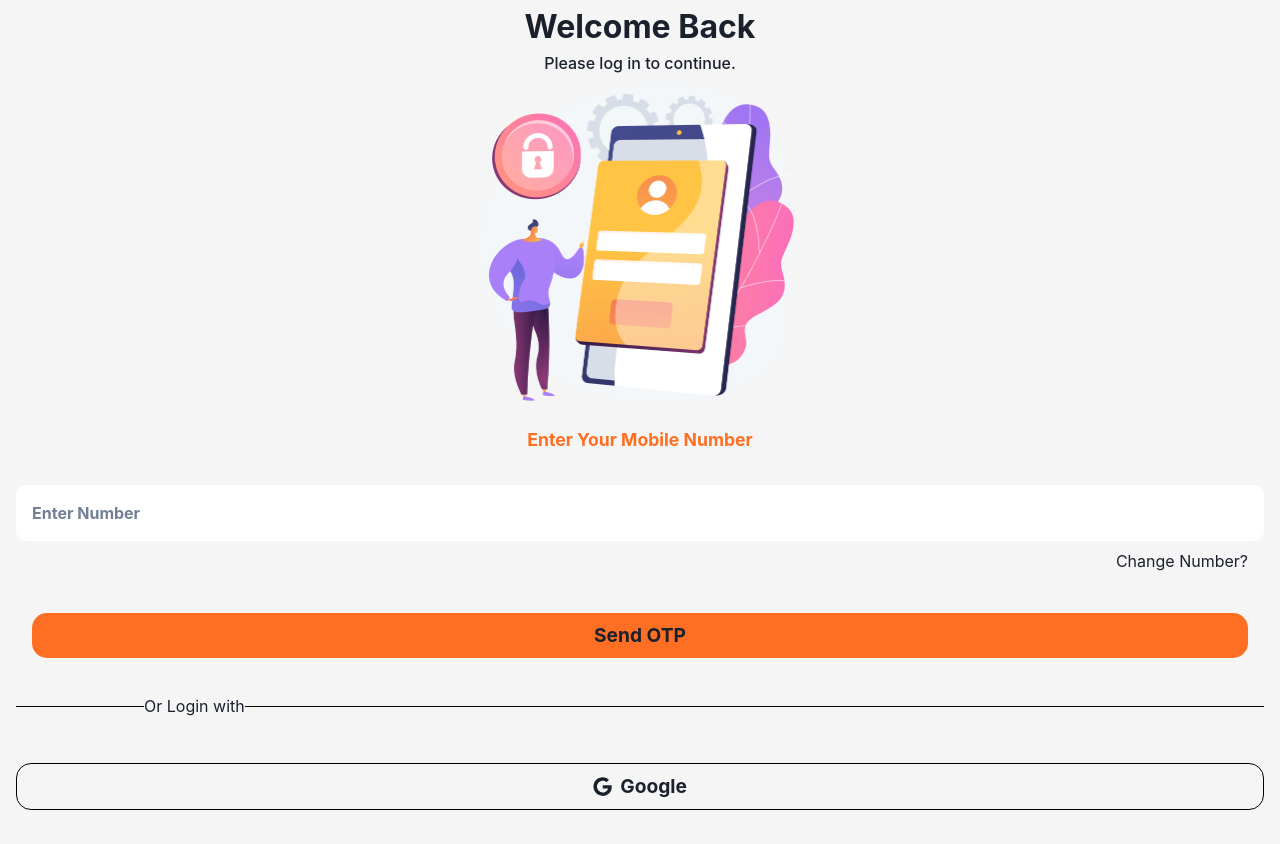
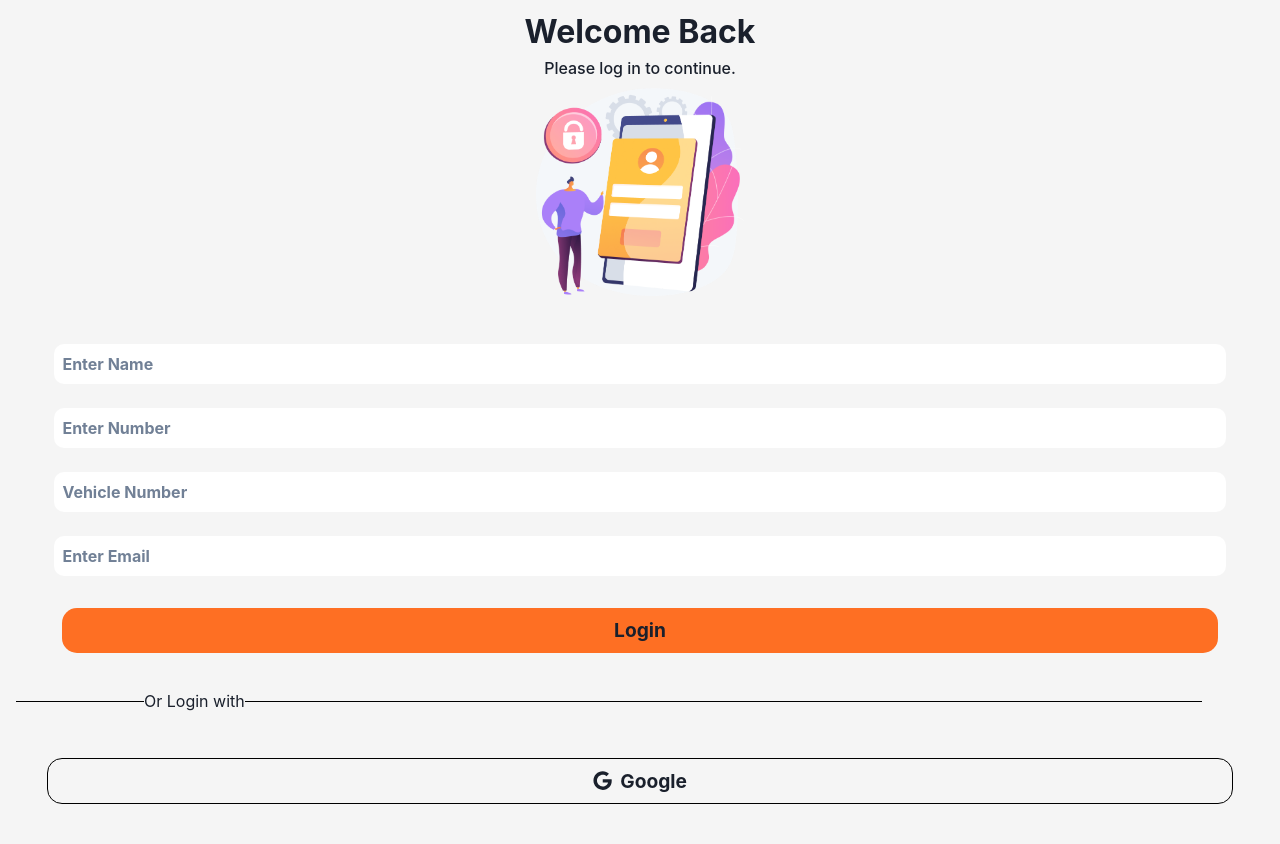
Before and after one commit to CodeshShubh/atteno-Attendance-full-stack-app, a React (Vite) app in the folder frontend/: page /login in a window 1280 px wide. Built offline with nearby package versions, Linux system fonts and the light colour scheme.

Commit message:
remove firebase and update frontend code

```diff
--- a/frontend/src/App.jsx
+++ b/frontend/src/App.jsx
@@ -34,6 +34,7 @@ function App() {
           <Route path='/login' element={<MLogin/> }/>
           <Route path='/user' element={<MUserProfile/> }/>
 
+
                  {/* for Admin dashboard */}
           <Route path='/adminlogin' element={<MAdminLogin/> }/>
           <Route path='/admindashboard' element={<MDashboard/> }/>
@@ -43,10 +44,6 @@ function App() {
           <Route path='/DriverBranch' element={<DriverBranch/> }/>
           <Route path='/AddDrivers' element={<AddDrivers/> }/>
 
-
-
-
-
         </Routes>
       </Router>
       </ChakraProvider>
--- a/frontend/src/components/Home/MHome.jsx
+++ b/frontend/src/components/Home/MHome.jsx
@@ -35,7 +35,7 @@ export default MHome;
 
 
 export const MainNavBarContainer = styled.div`
-max-width: 1440px;
+ max-width: 100%; /* Adjust to fit within the viewport */
 max-height: 844px;
 margin: 0 auto;
 background-color: #8C5CB3;
--- a/frontend/src/components/Login/MLogin.jsx
+++ b/frontend/src/components/Login/MLogin.jsx
@@ -1,150 +1,135 @@
 import styled from "styled-components";
 import { FaGoogle } from "react-icons/fa";
-
-
-import loginImg from '../../assets/LoginImage.png'
+import loginImg from '../../assets/LoginImage.png';
 import { MainNavBarContainer, OrangeButton } from "../Home/MHome";
 import { useState } from "react";
 
+
 const MLogin = () => {
-  const [isOtpSent, setIsOtpSent] = useState(false);
-  const [mobileNumber, setMobileNumber] = useState("");
-  const [otp, setOtp] = useState("");
+  const [Drivername, setDrivername] = useState("");
+  const [DriverMobileNumber, setDriverMobileNumber] = useState("");
+  const [vehicleNumber, vehicleNumberset] = useState("");
+  const [Driveremail, setDriveremail] = useState("");
 
 
-  const handleNumberSubmit = (e) => {
+
+
+
+  const LoginHandler = async (e) => {
     e.preventDefault();
-    console.log("Mobile Number:", mobileNumber);
-    setIsOtpSent(true);
-  };
 
-  const handleOtpSubmit = (e) => {
-    e.preventDefault();
-    console.log("Entered OTP:", otp);
-    // Add any further logic for OTP submission here
   };
 
 
 
-
   return (
-    <LoginPageConatiner>
+    <LoginPageContainer>
       <div className="TopHeading">
         <h1>Welcome Back</h1>
         <p>Please log in to continue.</p>
       </div>
       <div className="loginImg">
-        <img src={loginImg} alt="loginImg"/>
+        <img src={loginImg} alt="loginImg" />
       </div>
-      <form onSubmit={isOtpSent ? handleOtpSubmit : handleNumberSubmit}>
-        <h1>Enter Your Mobile Number</h1>
-        {
-          isOtpSent ?
-          <input onChange={(e)=>setOtp(e.target.value)}
-          value={otp}
-          type="number"
-          placeholder="Enter OTP"
-          />   :  <input onChange={(e) => setMobileNumber(e.target.value)}
-          value={mobileNumber}
-          type="number"
+      <form onSubmit={LoginHandler}>
+        <input onChange={(e) => setDrivername(e.target.value)}
+              value={Drivername}
+              type="tel"
+              placeholder="Enter Name"
+            />
+            <input onChange={(e) => setDriverMobileNumber(e.target.value)}
+              value={DriverMobileNumber}
+              type="tel"
               placeholder="Enter Number"
             />
-         }
-         <p>Change Number?</p>
-        <LoginPageButton type="submit">{isOtpSent ? "Submit OTP" : "Send OTP"}</LoginPageButton>
+            <input onChange={(e) => vehicleNumberset(e.target.value)}
+              value={vehicleNumber}
+              type="text"
+              placeholder="Vehicle Number"
+            />
+            <input onChange={(e) => setDriveremail(e.target.value)}
+              value={Driveremail}
+              type="tel"
+              placeholder="Enter Email"
+            />
+        <LoginPageButton type="submit">Login</LoginPageButton>
       </form>
-
-        <StyledHR/>
+      <StyledHR />
       <div className="hrtext">
         <p>Or Login with</p>
       </div>
-
       <LoginPageButton $primary>
         <FaGoogle /> Google
       </LoginPageButton>
-
-    </LoginPageConatiner>
-  )
-}
+    </LoginPageContainer>
+  );
+};
 
 export default MLogin;
 
-
-
-const LoginPageConatiner = styled(MainNavBarContainer)`
+const LoginPageContainer = styled(MainNavBarContainer)`
   background-color: whitesmoke;
-
-.TopHeading{
+  max-width: 100%; /* Adjust to fit within the viewport */
+  overflow: hidden;
+  .TopHeading {
     text-align: center;
-  >h1{
+    > h1 {
       font-weight: bolder;
       font-size: 2rem;
     }
-  >p{
+    > p {
       font-weight: 500;
       font-size: 1rem;
     }
   }
 
-.loginImg{
+  .loginImg {
+
     display: flex;
     justify-content: center;
     padding: 0.5rem;
- >img{
-  width: 20rem;
-  height: 20rem;
+    > img {
+      width: 13rem;
+      height: 13rem;
     }
   }
->form{
+
+  > form {
     display: flex;
     flex-direction: column;
     align-items: center;
     justify-content: center;
-  gap: 0.5rem;
     padding: 1rem;
-  >h1{
-    font-weight: bold;
-    font-size: 1.1rem;
-    color: #FE6F23;
-  }
-  >p{
-    width: 100%;
-    display: flex;
-    justify-content: end;
-  }
-  >input{
+    > input {
       all: unset;
-    width: 100%;
-    padding: 1rem;
+      width: 95%;
+      padding: 0.5rem;
       border-radius: 10px;
       margin-top: 1.5rem;
       background-color: white;
-
-    &::placeholder{
+      &::placeholder {
         font-weight: 700;
-
       }
     }
   }
 
-.hrtext{
+  .hrtext {
     position: relative;
     left: 8rem;
     bottom: 13px;
     background-color: whitesmoke;
     width: fit-content;
   }
+`;
 
-`;
 const LoginPageButton = styled(OrangeButton)`
-  width: 100%;
-  background-color: ${(props) => props.$primary? "whitesmoke" : "default" };
-  border: ${(props) => props.$primary? "1px solid black" : "default" };
+  width: 95%;
+  background-color: ${(props) => props.$primary ? "whitesmoke" : "default"};
+  border: ${(props) => props.$primary ? "1px solid black" : "default"};
 `;
 
 const StyledHR = styled.hr`
-  width: 100%;
+  width: 95%;
   border: none;
   border-top: 1px solid black; /* Example styling */
-
 `;
```
Also changed, not shown: frontend/src/utils/FireBase.js (deleted, +0 -21 lines). Lines whose indentation alone changed are shown as unchanged.
